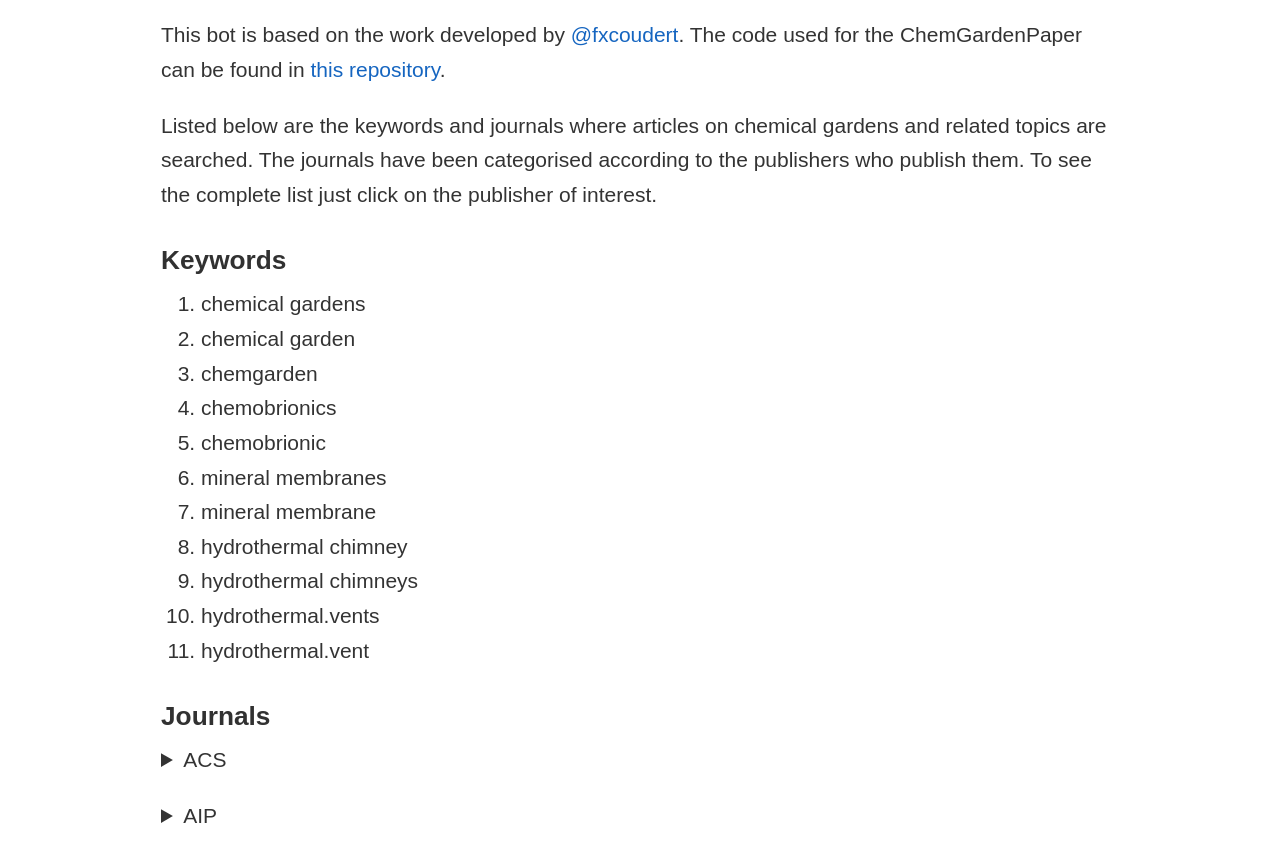
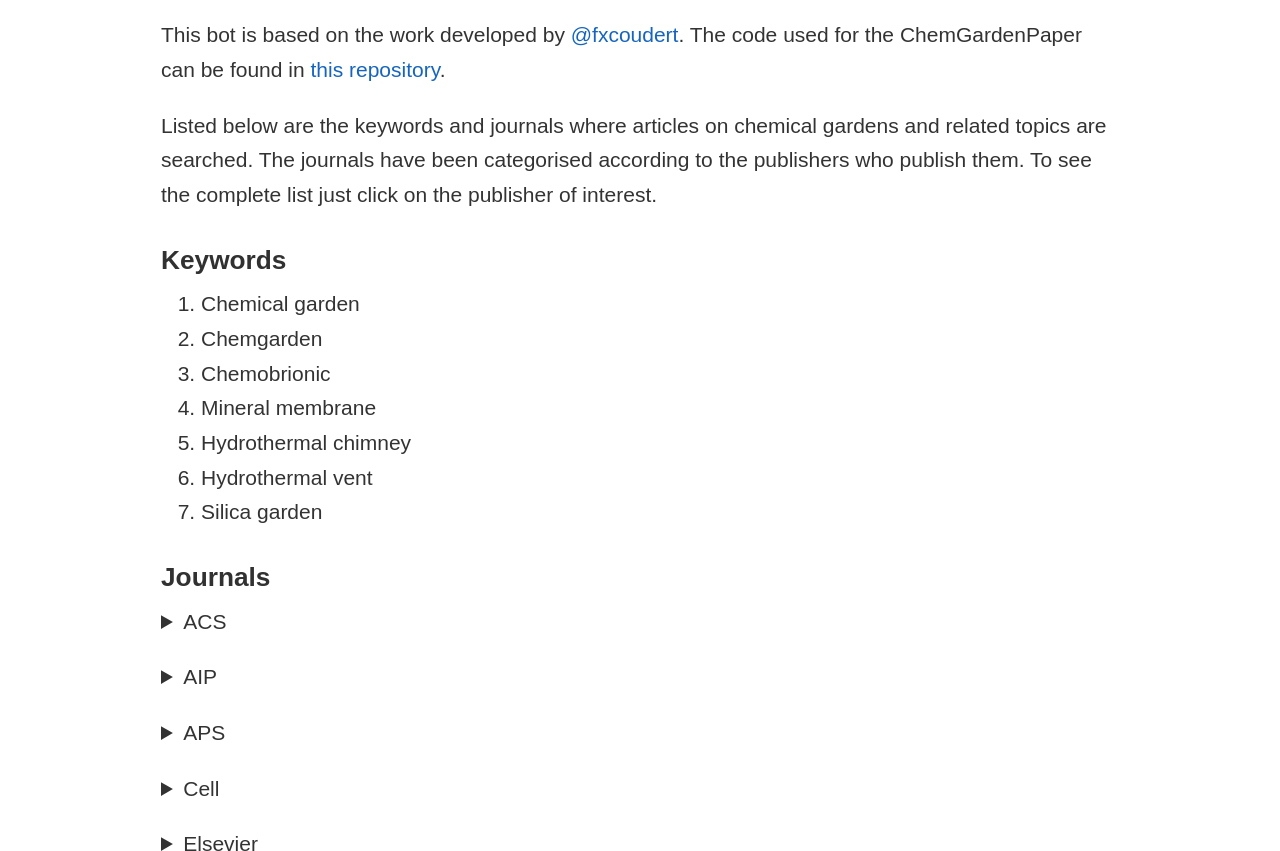
Before and after one commit to cpimentelguerra/chemicalgardens, a plain HTML site: page twitterbot/index.html in a window 1280 px wide. Shown: the part 221-1072 px from the top of the page. Drawn offline with nearby package versions, Linux system fonts and the light colour scheme.

Commit message:
minor correction in bot keywords

```diff
--- a/twitterbot/index.html
+++ b/twitterbot/index.html
@@ -618,17 +618,13 @@
 <p>Listed below are the keywords and journals where articles on chemical gardens and related topics are searched. The journals have been categorised according to the publishers who publish them. To see the complete list just click on the publisher of interest.</p>
 <h3 id="keywords">Keywords</h3>
 <ol>
-<li>chemical gardens</li>
-<li>chemical garden</li>
-<li>chemgarden</li>
-<li>chemobrionics</li>
-<li>chemobrionic</li>
-<li>mineral membranes</li>
-<li>mineral membrane</li>
-<li>hydrothermal chimney</li>
-<li>hydrothermal chimneys</li>
-<li>hydrothermal.vents</li>
-<li>hydrothermal.vent</li>
+<li>Chemical garden</li>
+<li>Chemgarden</li>
+<li>Chemobrionic</li>
+<li>Mineral membrane</li>
+<li>Hydrothermal chimney</li>
+<li>Hydrothermal vent</li>
+<li>Silica garden</li>
 </ol>
 <h3 id="journals">Journals</h3>
 <details>
```
